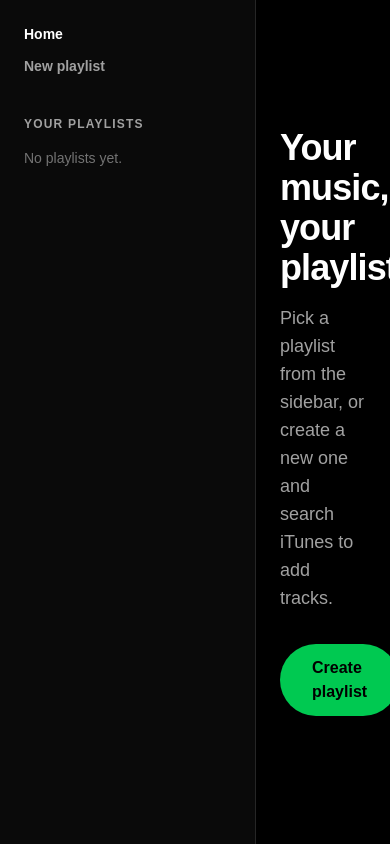
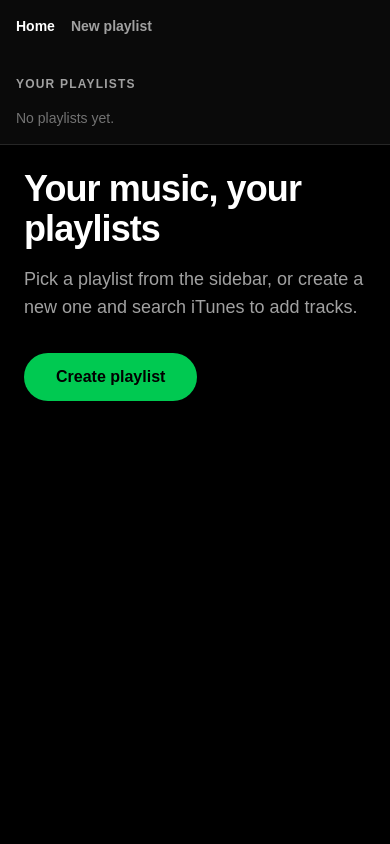
Before and after one commit to arseniygroh/flyrank-capstone, a Next.js app: page / in a window 390 px wide. Built offline with nearby package versions, Linux system fonts and the light colour scheme.

Commit message:
feat: make sidebar responsive

```diff
--- a/src/components/AppShell.jsx
+++ b/src/components/AppShell.jsx
@@ -32,9 +32,9 @@ export default function AppShell({ children }) {
 
   return (
     <div className="flex min-h-screen flex-col bg-black text-white">
-      <div className="flex min-h-0 flex-1">
-        <aside className="flex w-64 shrink-0 flex-col border-r border-neutral-800 bg-neutral-950 p-6">
-          <nav className="mb-6 flex flex-col gap-3">
+      <div className="flex min-h-0 flex-1 flex-col md:flex-row">
+        <aside className="flex w-full md:w-64 shrink-0 flex-col border-b md:border-b-0 md:border-r border-neutral-800 bg-neutral-950 p-4 md:p-6 max-h-[40vh] md:max-h-none">
+          <nav className="mb-4 md:mb-6 flex flex-row md:flex-col gap-4 overflow-x-auto pb-2 md:pb-0">
             <NavLink href="/">Home</NavLink>
             <NavLink href="/playlist/new">New playlist</NavLink>
           </nav>
```
